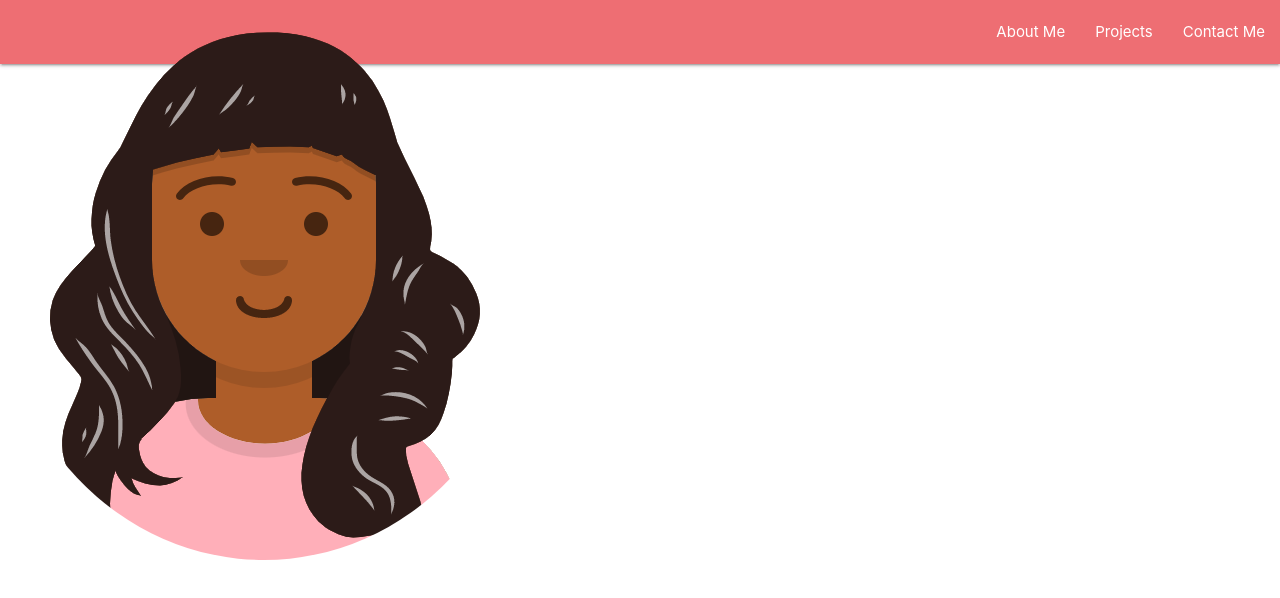
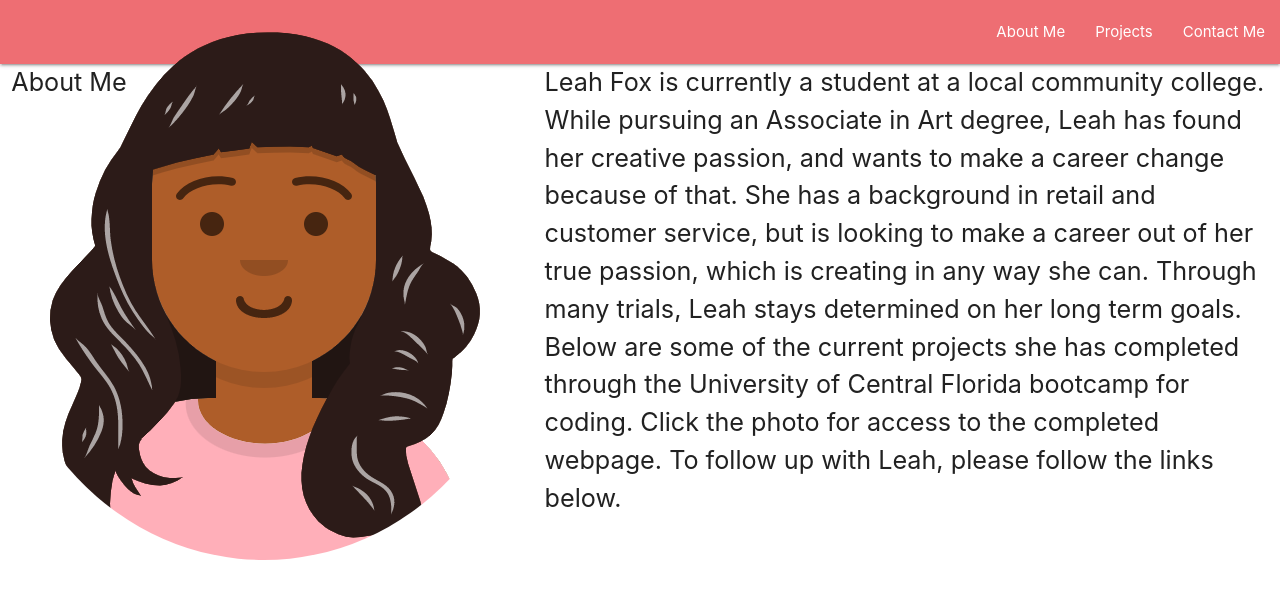
Before and after one commit to LF56/NewPortfolio, a plain HTML site: page index.html in a window 1280 px wide. Drawn offline with nearby package versions, Linux system fonts and the light colour scheme.

Commit message:
added about me section

```diff
--- a/index.html
+++ b/index.html
@@ -19,5 +19,12 @@
           </ul>
         </div>
       </nav>
+      <div class="row">
+        <div class="col s7 push-s5"><span class="flow-text">Leah Fox is currently a student at a local community college.
+            While pursuing an Associate in Art degree, Leah has found her creative passion, and wants to make a career change because of that.
+            She has a background in retail and customer service, but is looking to make a career out of her true passion, which is creating in any way she can.
+            Through many trials, Leah stays determined on her long term goals.
+            Below are some of the current projects she has completed through the University of Central Florida bootcamp for coding. Click the photo for access to the completed webpage. To follow up with Leah, please follow the links below.</span></div>
+        <div class="col s5 pull-s7"><span class="flow-text">About Me</span></div>
 </body>
 </html>
```
